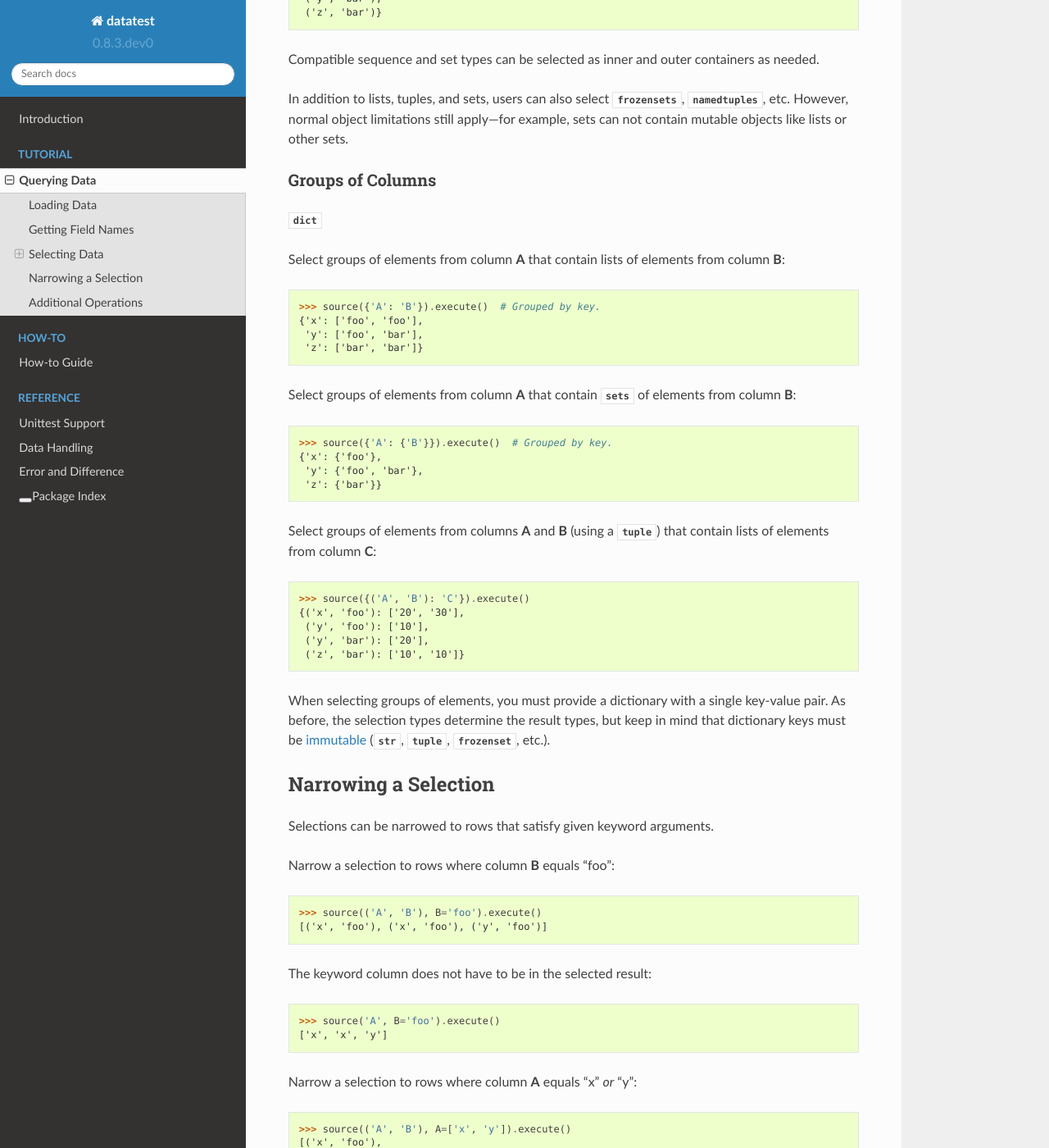
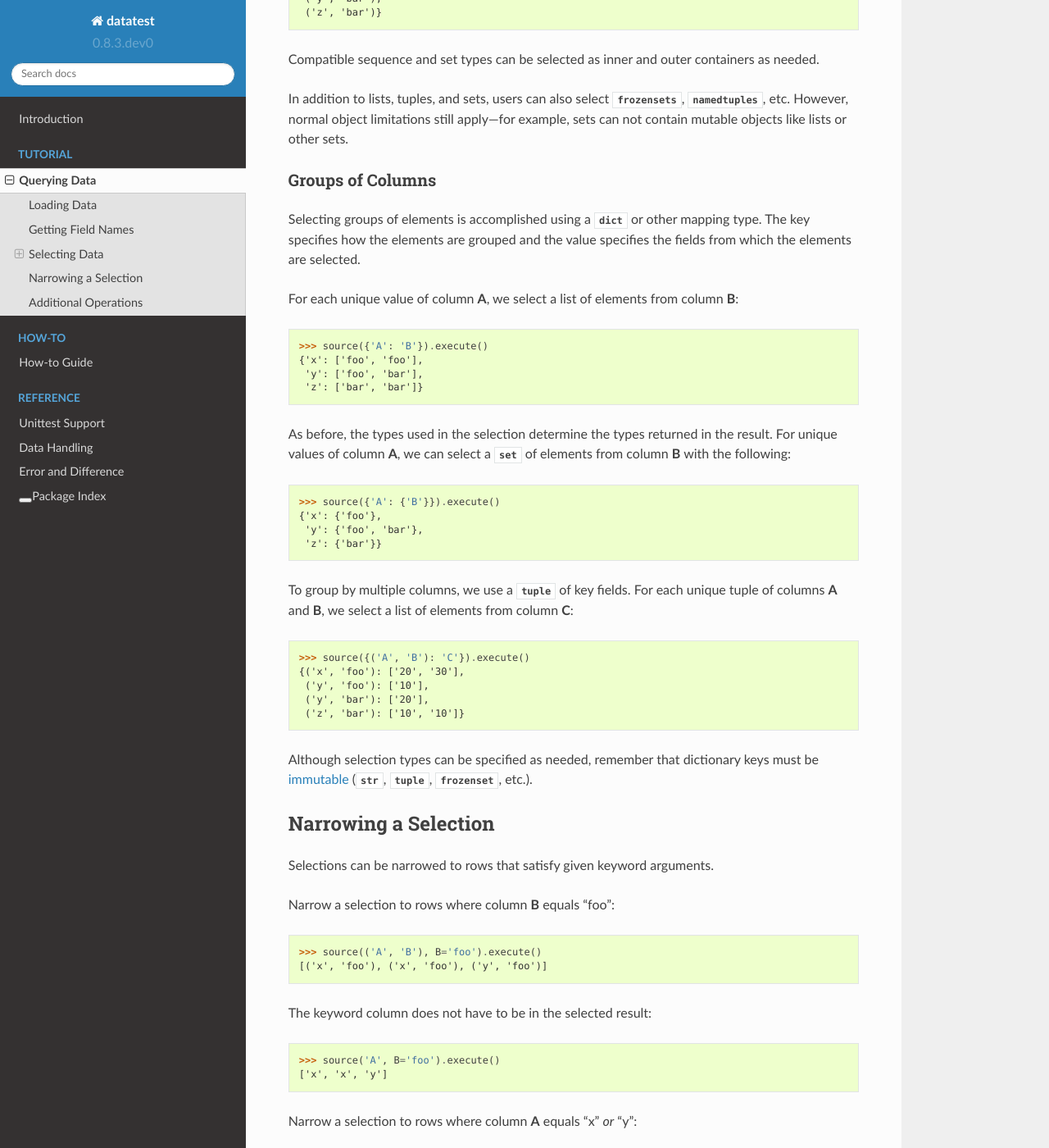
Before and after one commit to shawnbrown/datatest, a Sphinx documentation site: the page built from docs/tutorial/querying-data.rst, in a window 1280 px wide and 1400 px high, scrolled down 2105 px. Shown: the whole window at 82% size. Built offline with Sphinx 7.4.7 and the Read the Docs theme 2.0.0, drawn with Linux system fonts in a browser that asks for light colours; some of the changed text lies outside the part shown.

Commit message:
Add documentation to explain how group selection works.

```diff
--- a/docs/tutorial/querying-data.rst
+++ b/docs/tutorial/querying-data.rst
@@ -51,8 +51,8 @@ You can load the data from a CSV file (:download:`example.csv
 Getting Field Names
 ===================
 
-You can get a list of field names with :attr:`fieldnames
-<DataSource.fieldnames>`::
+You can get a list of field names with the :attr:`fieldnames
+<DataSource.fieldnames>` attribute::
 
     >>> source.fieldnames
     ['A', 'B', 'C']
@@ -133,27 +133,32 @@ mutable objects like lists or other sets.
 Groups of Columns
 -----------------
 
-:py:class:`dict`
+Selecting groups of elements is accomplished using a
+:py:class:`dict` or other mapping type. The key specifies
+how the elements are grouped and the value specifies the
+fields from which the elements are selected.
 
-Select groups of elements from column **A** that contain lists
-of elements from column **B**::
+For each unique value of column **A**, we select a list of
+elements from column **B**::
 
-    >>> source({'A': 'B'}).execute()  # Grouped by key.
+    >>> source({'A': 'B'}).execute()
     {'x': ['foo', 'foo'],
      'y': ['foo', 'bar'],
      'z': ['bar', 'bar']}
 
-Select groups of elements from column **A** that contain
-:py:class:`sets <set>` of elements from column **B**::
+As before, the types used in the selection determine the
+types returned in the result. For unique values of column
+**A**, we can select a :py:class:`set` of elements from
+column **B** with the following::
 
-     >>> source({'A': {'B'}}).execute()  # Grouped by key.
+     >>> source({'A': {'B'}}).execute()
      {'x': {'foo'},
       'y': {'foo', 'bar'},
       'z': {'bar'}}
 
-Select groups of elements from columns **A** and **B** (using
-a :py:class:`tuple`) that contain lists of elements from column
-**C**::
+To group by multiple columns, we use a :py:class:`tuple` of
+key fields. For each unique tuple of columns **A** and **B**,
+we select a list of elements from column **C**::
 
     >>> source({('A', 'B'): 'C'}).execute()
     {('x', 'foo'): ['20', '30'],
@@ -161,9 +166,8 @@ a :py:class:`tuple`) that contain lists of elements from column
      ('y', 'bar'): ['20'],
      ('z', 'bar'): ['10', '10']}
 
-When selecting groups of elements, you must provide a dictionary with
-a single key-value pair. As before, the selection types determine the
-result types, but keep in mind that dictionary keys must be `immutable
+Although selection types can be specified as needed, remember
+that dictionary keys must be `immutable
 <http://docs.python.org/3/glossary.html#term-immutable>`_
 (:py:class:`str`, :py:class:`tuple`, :py:class:`frozenset`, etc.).
 
@@ -204,19 +208,21 @@ Only one row matches the above keyword conditions.
 Additional Operations
 =====================
 
-:meth:`Sum <DataQuery.sum>` the values from column **C**::
+:class:`DataQuery` objects also support methods for operating
+on selected values.
+
+:meth:`Sum <DataQuery.sum>` the elements from column **C**::
 
     >>> source('C').sum().execute()
     100
 
-Group by column **A** and sum the values from column **C** (for
-each group)::
+Group by column **A** the sums of elements from column **C**::
 
     >>> source({'A': 'C'}).sum().execute()
     {'x': 50, 'y': 30, 'z': 20}
 
-Group by columns **A** and **B** and sum the values from column
-**C**:
+Group by columns **A** and **B** the sums of elements from column
+**C**::
 
     >>> source({('A', 'B'): 'C'}).sum().execute()
     {('x', 'foo'): 50,
@@ -224,29 +230,30 @@ Group by columns **A** and **B** and sum the values from column
      ('y', 'bar'): 20,
      ('z', 'bar'): 20}
 
-Select :meth:`distinct <DataQuery.distinct>` values:
+Select :meth:`distinct <DataQuery.distinct>` elements::
 
     >>> source('A').distinct().execute()
     ['x', 'y', 'z']
 
-:meth:`Map <DataQuery.map>` values with a function:
+:meth:`Map <DataQuery.map>` elements with a function::
 
     >>> def uppercase(value):
     ...     return str(value).upper()
     ...
-    >>> source(['A']).map(uppercase).execute()
+    >>> source('A').map(uppercase).execute()
     ['X', 'X', 'Y', 'Y', 'Z', 'Z']
 
-
-:meth:`Filter <DataQuery.filter>` values with a function:
+:meth:`Filter <DataQuery.filter>` elements with a function::
 
     >>> def not_z(value):
     ...     return value != 'z'
     ...
-    >>> source(['A']).filter(not_z).execute()
+    >>> source('A').filter(not_z).execute()
     ['x', 'x', 'y', 'y']
 
-Multiple methods can be chained together:
+Since each method returns a new DataQuery, it's possible to
+chain together multiple method calls to transform the data
+as needed::
 
     >>> def not_z(value):
     ...     return value != 'z'
@@ -254,5 +261,5 @@ Multiple methods can be chained together:
     >>> def uppercase(value):
     ...     return str(value).upper()
     ...
-    >>> source(['A']).filter(not_z).map(uppercase).execute()
+    >>> source('A').filter(not_z).map(uppercase).execute()
     ['X', 'X', 'Y', 'Y']
```
